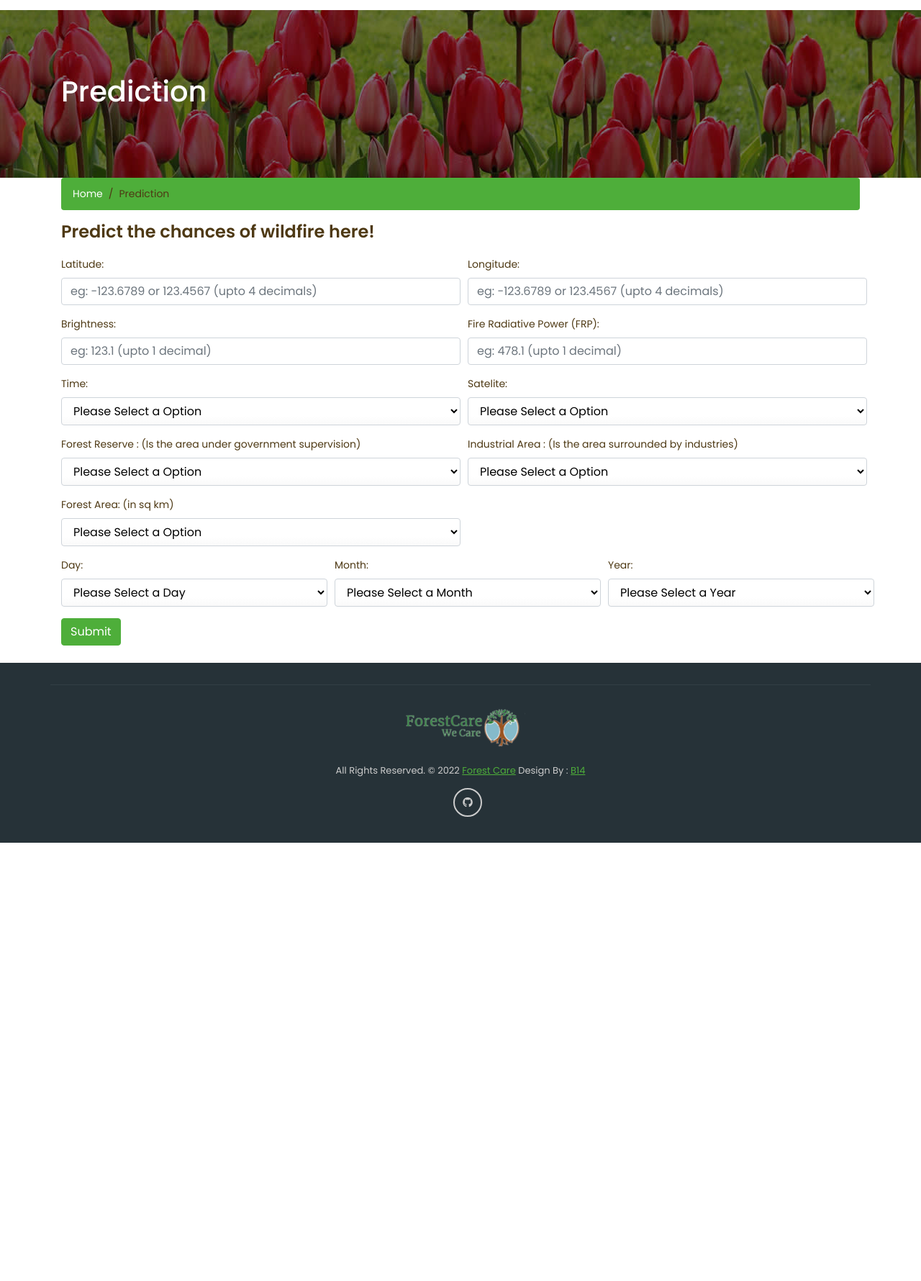
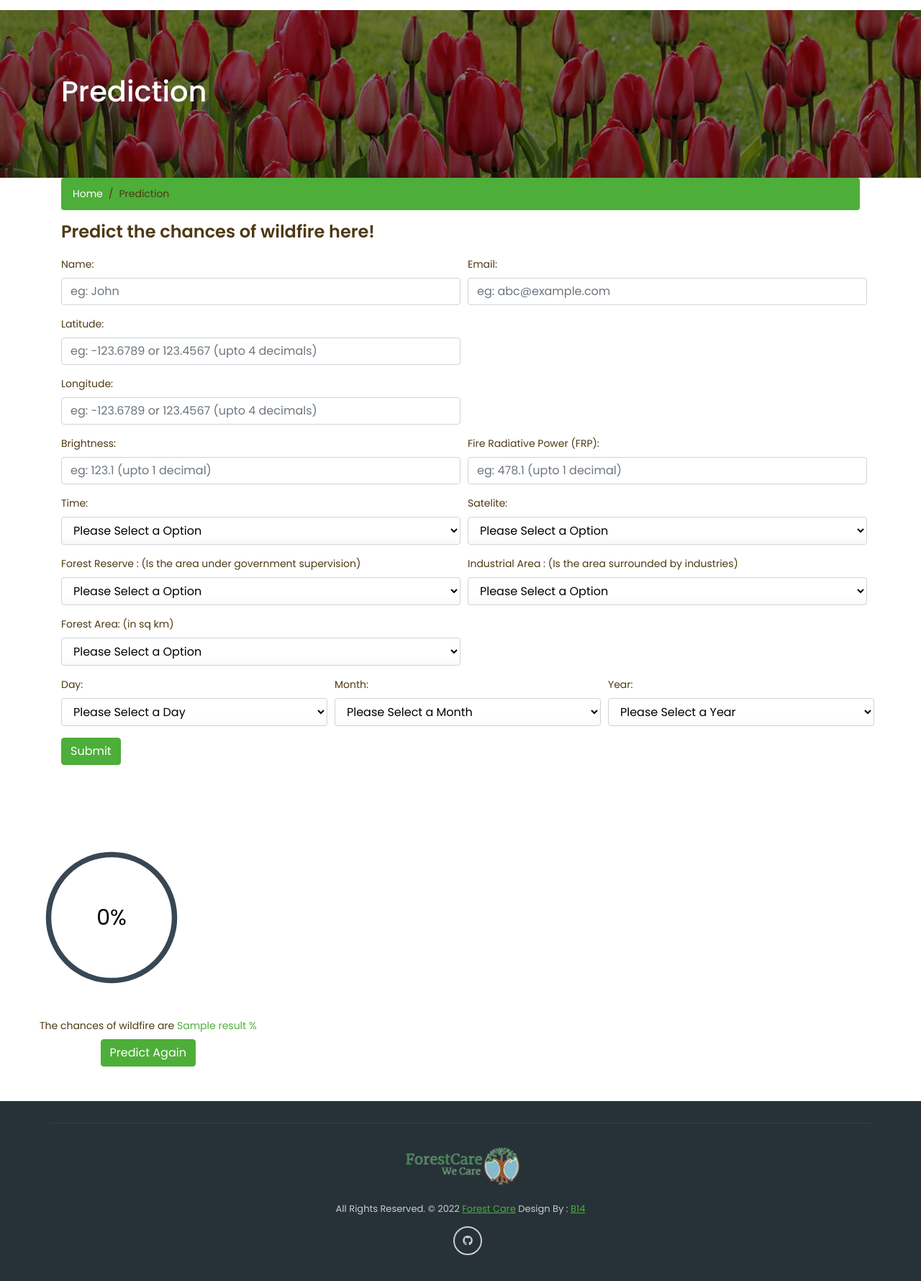
Before and after one commit to NVombat/Predictive-Modelling-of-Wildfires, a Django app: template client/templates/prediction.html in a window 1280 px wide. Shown: the part 81-1861 px from the top of the page at 72% size. Before the commit the page ends 1252 px from the top, so only its background shows below. Run offline with Django 3.2, Linux system fonts and the light colour scheme; the template is opened without the code that fills it: most values are stand-ins (such as "Sample title", 1, 10 or a date in 2020); some libraries are stand-ins or nearby versions.

Commit message:
fix prediction html

```diff
--- a/client/templates/prediction.html
+++ b/client/templates/prediction.html
@@ -95,35 +95,37 @@
 				<li class="breadcrumb-item active">Prediction</li>
 			</ol>
 		</div>
-		<div class="row justify-content-center my-5" id="predictionResult">
-			<div class="text-center">
-				<svg class="progress green noselect" data-progress="65" x="0px" y="0px" viewBox="0 0 80 80">
-					<path class="track" d="M5,40a35,35 0 1,0 70,0a35,35 0 1,0 -70,0" />
-					<path class="fill" d="M5,40a35,35 0 1,0 70,0a35,35 0 1,0 -70,0" />
-					<text class="value" x="50%" y="55%">0%</text>
-				</svg>
-
-				<span>
-					The chances of wildfire are <span id="predictionPercentage">0%</span>
-				</span>
-
-				<div class="mt-2">
-					<button class="btn btn-primary" id="predictAgain">
-						Predict Again
-					</button>
-				</div>
-			</div>
-		</div>
 		<div class="row" id="predictionSection">
 			<div class="col-lg-12 mb-4 contact-left">
 			  <h3>Predict the chances of wildfire here!</h3>
-			  <form id="predictionForm" novalidate>
+			  <form id="predictionForm" method="post" novalidate>
+				{% csrf_token %}
 				<div class="d-flex gap-2 flex-lg-row flex-column">
 					<div class="col-lg-6 col-12 p-0">
 						<div class="control-group form-group">
 							<div class="controls">
+							  <label>Name:</label>
+							  <input type="text" placeholder="eg: John" class="form-control" id="_name" name="_name" required data-validation-required-message="Please enter the value">
+							  <p class="help-block"></p>
+							</div>
+						  </div>
+					</div>
+					<div class="col-lg-6 col-12 p-0">
+						<div class="control-group form-group">
+							<div class="controls">
+							  <label>Email:</label>
+							  <input type="email" placeholder="eg: abc@example.com" class="form-control" id="email" name="email" required data-validation-required-message="Please enter the value">
+							  <p class="help-block"></p>
+							</div>
+						  </div>
+					</div>
+				</div>
+				<div>
+					<div class="col-lg-6 col-12 p-0">
+						<div class="control-group form-group">
+							<div class="controls">
 							  <label>Latitude:</label>
-							  <input type="number" placeholder="eg: -123.6789 or 123.4567 (upto 4 decimals)" class="form-control" id="lat" required data-validation-required-message="Please enter the value">
+							  <input type="number" placeholder="eg: -123.6789 or 123.4567 (upto 4 decimals)" class="form-control" id="lat" name="lat" required data-validation-required-message="Please enter the value">
 							  <p class="help-block"></p>
 							</div>
 						  </div>
@@ -132,7 +134,7 @@
 						<div class="control-group form-group">
 							<div class="controls">
 							  <label>Longitude:</label>
-							  <input type="number" placeholder="eg: -123.6789 or 123.4567 (upto 4 decimals)" class="form-control" id="long" required data-validation-required-message="Please enter the value">
+							  <input type="number" placeholder="eg: -123.6789 or 123.4567 (upto 4 decimals)" class="form-control" id="long" name="long" required data-validation-required-message="Please enter the value">
 							  <p class="help-block"></p>
 							</div>
 						  </div>
@@ -143,7 +145,7 @@
 						<div class="control-group form-group">
 							<div class="controls">
 							  <label>Brightness:</label>
-							  <input type="number" placeholder="eg: 123.1 (upto 1 decimal)" class="form-control" id="bright" required data-validation-required-message="Please enter the value">
+							  <input type="number" placeholder="eg: 123.1 (upto 1 decimal)" class="form-control" id="bright" name="bright" required data-validation-required-message="Please enter the value">
 							  <p class="help-block"></p>
 							</div>
 						  </div>
@@ -152,7 +154,7 @@
 						<div class="control-group form-group">
 							<div class="controls">
 							  <label>Fire Radiative Power (FRP):</label>
-							  <input type="number" placeholder="eg: 478.1 (upto 1 decimal)" class="form-control" id="frp" required data-validation-required-message="Please enter the value">
+							  <input type="number" placeholder="eg: 478.1 (upto 1 decimal)" class="form-control" id="frp" name="frp" required data-validation-required-message="Please enter the value">
 							  <p class="help-block"></p>
 							</div>
 						  </div>
@@ -163,7 +165,7 @@
 						<div class="control-group form-group">
 							<div class="controls">
 							<label>Time:</label>
-								<select class="form-select form-select-lg mb-3" aria-label="Default select example" id="time">
+								<select class="form-select form-select-lg mb-3" aria-label="Default select example" id="time" name="time">
 									<option selected>Please Select a Option</option>
 									<option value="1">Day</option>
 									<option value="0">Night</option>
@@ -175,7 +177,7 @@
 						<div class="control-group form-group">
 							<div class="controls">
 							<label>Satelite:</label>
-								<select class="form-select form-select-lg mb-3" aria-label="Default select example" id="sat">
+								<select class="form-select form-select-lg mb-3" aria-label="Default select example" id="sat" name="sat">
 									<option selected>Please Select a Option</option>
 									<option value="1">Terra</option>
 									<option value="0">Aqua</option>
@@ -189,7 +191,7 @@
 						<div class="control-group form-group">
 							<div class="controls">
 							<label>Forest Reserve : (Is the area under government supervision)</label>
-								<select class="form-select form-select-lg mb-3" aria-label="Default select example" id="forest">
+								<select class="form-select form-select-lg mb-3" aria-label="Default select example" id="forest" name="forest">
 									<option selected>Please Select a Option</option>
 									<option value="1">Yes</option>
 									<option value="0">No</option>
@@ -201,7 +203,7 @@
 						<div class="control-group form-group">
 							<div class="controls">
 							<label>Industrial Area : (Is the area surrounded by industries)</label>
-								<select class="form-select form-select-lg mb-3" aria-label="Default select example" id="ind">
+								<select class="form-select form-select-lg mb-3" aria-label="Default select example" id="ind" name="ind">
 									<option selected>Please Select a Option</option>
 									<option value="1">Yes</option>
 									<option value="0">No</option>
@@ -215,7 +217,7 @@
 						<div class="control-group form-group">
 							<div class="controls">
 							<label>Forest Area: (in sq km)</label>
-								<select class="form-select form-select-lg mb-3" aria-label="Default select example" id="area">
+								<select class="form-select form-select-lg mb-3" aria-label="Default select example" id="area" name="area">
 									<option selected>Please Select a Option</option>
 									<option value="1">0-100</option>
 									<option value="2">100-200</option>
@@ -232,7 +234,7 @@
 						<div class="control-group form-group">
 							<div class="controls">
 							<label>Day:</label>
-								<select class="form-select form-select-lg mb-3" aria-label="Default select example" id="day">
+								<select class="form-select form-select-lg mb-3" aria-label="Default select example" id="day" name="day">
 									<option selected>Please Select a Day</option>
 									<option value="1">01</option>
 									<option value="2">02</option>
@@ -273,7 +275,7 @@
 						<div class="control-group form-group">
 							<div class="controls">
 							<label>Month:</label>
-								<select class="form-select form-select-lg mb-3" aria-label="Default select example" id="month">
+								<select class="form-select form-select-lg mb-3" aria-label="Default select example" id="month" name="month">
 									<option selected>Please Select a Month</option>
 									<option value="1">January</option>
 									<option value="2">February</option>
@@ -295,7 +297,7 @@
 						<div class="control-group form-group">
 							<div class="controls">
 							<label>Year:</label>
-								<select class="form-select form-select-lg mb-3" aria-label="Default select example" id="year">
+								<select class="form-select form-select-lg mb-3" aria-label="Default select example" id="year" name="year">
 									<option selected>Please Select a Year</option>
 									<option value="2000">2000</option>
 									<option value="2001">2001</option>
@@ -333,12 +335,32 @@
 						</div>
 					</div>
 				</div>
+
 				<div id="success"></div>
 				<!-- For success/fail messages -->
 					<button type="submit" class="btn btn-primary" id="submitBtn">
 						Submit
 					</button>
 			  </form>
+			</div>
+			<div class="row justify-content-center my-5" id="predictionResult">
+				<div class="text-center">
+					<svg class="progress green noselect" data-progress="65" x="0px" y="0px" viewBox="0 0 80 80">
+						<path class="track" d="M5,40a35,35 0 1,0 70,0a35,35 0 1,0 -70,0" />
+						<path class="fill" d="M5,40a35,35 0 1,0 70,0a35,35 0 1,0 -70,0" />
+						<text class="value" x="50%" y="55%">0%</text>
+					</svg>
+
+					<span>
+						The chances of wildfire are <span id="predictionPercentage"> {{result}} %</span>
+					</span>
+
+					<div class="mt-2">
+						<button class="btn btn-primary" id="predictAgain">
+							Predict Again
+						</button>
+					</div>
+				</div>
 			</div>
 		  </div>
 
@@ -374,6 +396,6 @@
 <script src="/static/vendor/jquery/jquery.min.js"></script>
 <script src="/static/vendor/bootstrap/js/bootstrap.bundle.min.js"></script>
 
-<script src="/static/js/prediction.js"></script>
+<!-- <script src="/static/js/prediction.js"></script> -->
 </body>
 </html>
```
Also changed, not shown: client/static/js/prediction.js (deleted, +0 -89 lines).
